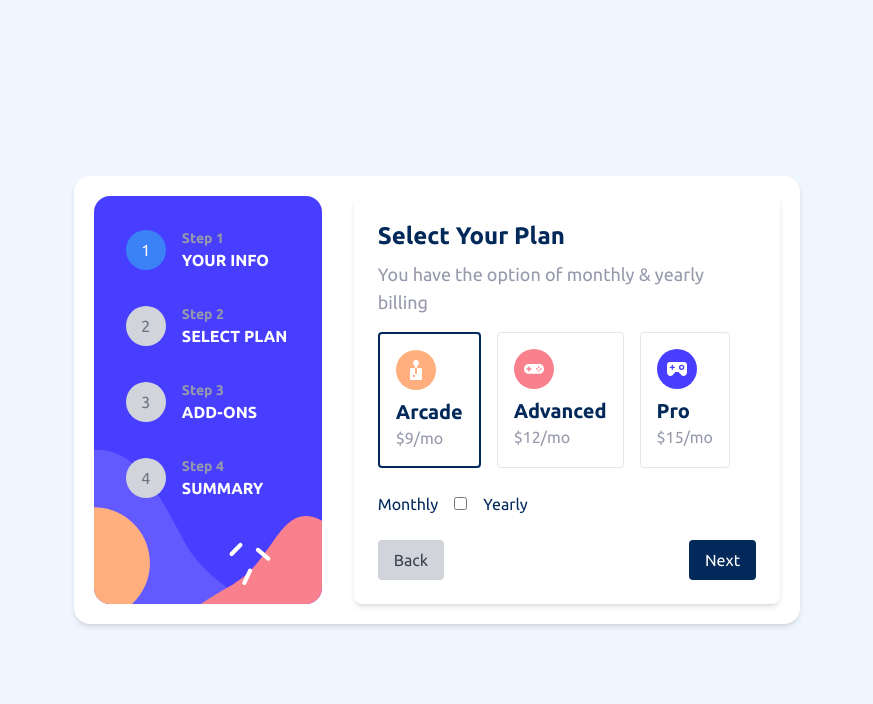
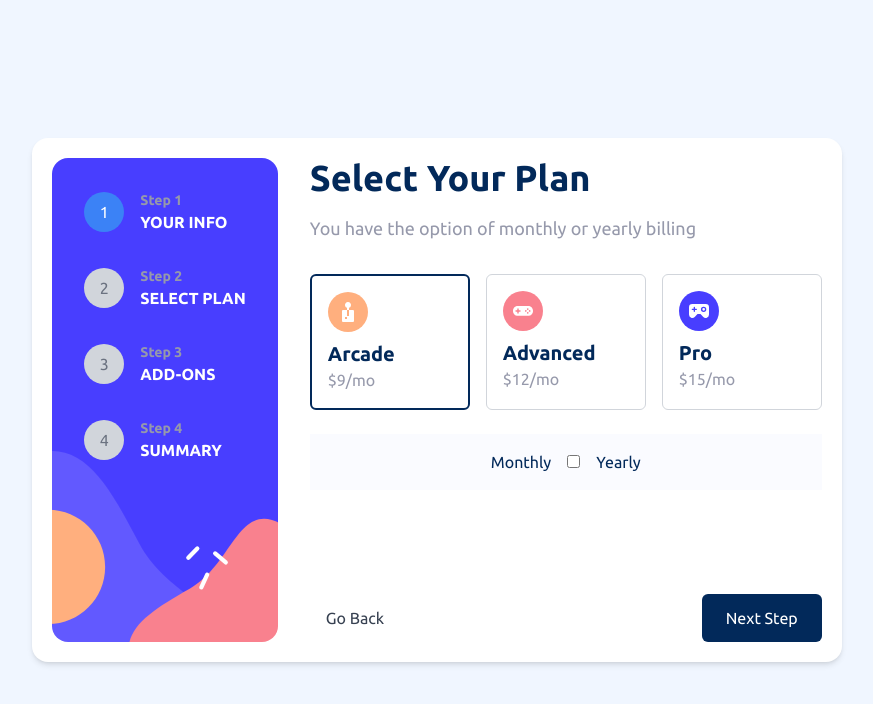
Before and after one commit to Skyz03/Next-Multi-step-form, a Next.js app: page / in a window 1280 px wide. Both pictures are taken after typing "Sample", "name@example.com", "Sample" into the empty fields and a click on the button "Next Step". Shown: the top 704 px of the page, without its empty margins (203-1076 px from the left). Built offline with nearby package versions, Linux system fonts and the light colour scheme.

Commit message:
UI(design): update on the form 2.tsx UI update

```diff
--- a/app/form/Form2.tsx
+++ b/app/form/Form2.tsx
@@ -5,7 +5,31 @@ import { useForm } from 'react-hook-form';
 import { InputSwitch } from 'primereact/inputswitch';
 import { Button } from 'primereact/button';
 import { Card } from 'primereact/card';
+import { FormHeading } from '@components/atoms'
 
+const plans = [
+  {
+    name: 'Arcade',
+    priceMonthly: 9,
+    priceYearly: 90,
+    imgSrc: '/assets/images/icon-arcade.svg',
+    altText: 'Arcade Icon',
+  },
+  {
+    name: 'Advanced',
+    priceMonthly: 12,
+    priceYearly: 120,
+    imgSrc: '/assets/images/icon-advanced.svg',
+    altText: 'Advanced Icon',
+  },
+  {
+    name: 'Pro',
+    priceMonthly: 15,
+    priceYearly: 150,
+    imgSrc: '/assets/images/icon-pro.svg',
+    altText: 'Pro Icon',
+  },
+];
 // Define a type for the plan names
 type PlanType = 'Arcade' | 'Advanced' | 'Pro';
 
@@ -59,69 +83,65 @@ export default function Step2({ nextStep, prevStep, formData, setFormData }: Ste
   };
 
   return (
-    <form onSubmit={handleSubmit(onSubmit)} className="p-6 bg-white shadow-md rounded-lg">
+    <form
+      onSubmit={handleSubmit(onSubmit)}
+      className="flex flex-col gap-20 h-full bg-white rounded-lg"
+    >
       {/* Header for the plan selection */}
-      <h2 className="text-2xl font-bold mb-2 text-marine_blue">Select Your Plan</h2>
-      <h3 className="text-lg mb-4 text-cool_gray">You have the option of monthly & yearly billing</h3>
-
+      <div className="flex flex-col gap-2">
+        <FormHeading
+          text='Select Your Plan'
+          infoText='You have the option of monthly or yearly billing'
+        />
         {/* Plan selection options */}
-      <div className="flex gap-4 mb-6">
-        {/* Plan option for Arcade */}
+        <div className="flex gap-4">
+          {plans.map((planOption) => (
             <Card
-          className={`cursor-pointer p-4 rounded ${plan === 'Arcade' ? 'border-2 border-marine_blue' : 'border'}`}
-          onClick={() => handlePlanChange('Arcade')}
+              key={planOption.name}
+              className={`cursor-pointer min-w-40 p-4 rounded-md ${plan === planOption.name ? 'border-2 border-marine_blue' : 'border border-gray-300'
+                }`}
+              onClick={() => handlePlanChange(planOption.name as PlanType)}
             >
-          <img src="/assets/images/icon-arcade.svg" alt="Arcade Icon" className="w-10 h-10" />
-          <h4 className="text-xl font-semibold mt-2 text-marine_blue">Arcade</h4>
-          <p className="text-cool_gray">${billing === 'monthly' ? monthlyPrices.Arcade : yearlyPrices.Arcade}/mo</p>
+              <img src={planOption.imgSrc} alt={planOption.altText} className="w-10 h-10 mb-2" />
+              <h4 className="text-xl font-semibold text-marine_blue">{planOption.name}</h4>
+              <p className="text-cool_gray">
+                ${billing === 'monthly' ? planOption.priceMonthly : planOption.priceYearly}/mo
+              </p>
             </Card>
-
-        {/* Plan option for Advanced */}
-        <Card
-          className={`cursor-pointer p-4 rounded ${plan === 'Advanced' ? 'border-2 border-marine_blue' : 'border'}`}
-          onClick={() => handlePlanChange('Advanced')}
-        >
-          <img src="/assets/images/icon-advanced.svg" alt="Advanced Icon" className="w-10 h-10" />
-          <h4 className="text-xl font-semibold mt-2 text-marine_blue">Advanced</h4>
-          <p className="text-cool_gray">${billing === 'monthly' ? monthlyPrices.Advanced : yearlyPrices.Advanced}/mo</p>
-        </Card>
-
-        {/* Plan option for Pro */}
-        <Card
-          className={`cursor-pointer p-4 rounded ${plan === 'Pro' ? 'border-2 border-marine_blue' : 'border'}`}
-          onClick={() => handlePlanChange('Pro')}
-        >
-          <img src="/assets/images/icon-pro.svg" alt="Pro Icon" className="w-10 h-10" />
-          <h4 className="text-xl font-semibold mt-2 text-marine_blue">Pro</h4>
-          <p className="text-cool_gray">${billing === 'monthly' ? monthlyPrices.Pro : yearlyPrices.Pro}/mo</p>
-        </Card>
+          ))}
         </div>
 
+
         {/* Billing frequency options using InputSwitch */}
-      <div className="mb-6 flex items-center">
-        <label className="mr-4 text-marine_blue">Monthly</label>
+        <div className="flex items-center justify-center gap-4 bg-alabaster p-4 mt-4">
+          <label className="text-marine_blue">Monthly</label>
           <InputSwitch
             checked={billing === 'yearly'}
             onChange={(e) => handleBillingChange(e.value)}
           />
-        <label className="ml-4 text-marine_blue">Yearly</label>
+          <label className="text-marine_blue">Yearly</label>
         </div>
 
-      {/* Validation message for billing */}
-      {errors.billing && <p className="text-strawberry_red">Please select a billing frequency</p>}
+        {errors.billing && (
+          <p className="text-strawberry_red">Please select a billing frequency</p>
+        )}
+
+
+      </div>
+
 
       {/* Navigation buttons */}
       <div className="flex justify-between mt-6">
         <Button
           type="button"
           onClick={prevStep}
-          label="Back"
-          className="bg-gray-300 text-gray-700 px-4 py-2 rounded hover:bg-gray-400 transition"
+          label="Go Back"
+          className=" text-gray-700 px-4 py-2 rounded-md hover:text-marine_blue hover:font-bold transition"
         />
         <Button
           type="submit"
-          label="Next"
-          className="bg-marine_blue text-white px-4 py-2 rounded hover:bg-purplish_blue transition"
+          label="Next Step"
+          className="bg-marine_blue text-white px-6 py-3 rounded-md hover:bg-purplish_blue transition"
         />
       </div>
     </form>
```
Lines whose indentation alone changed are shown as unchanged.
